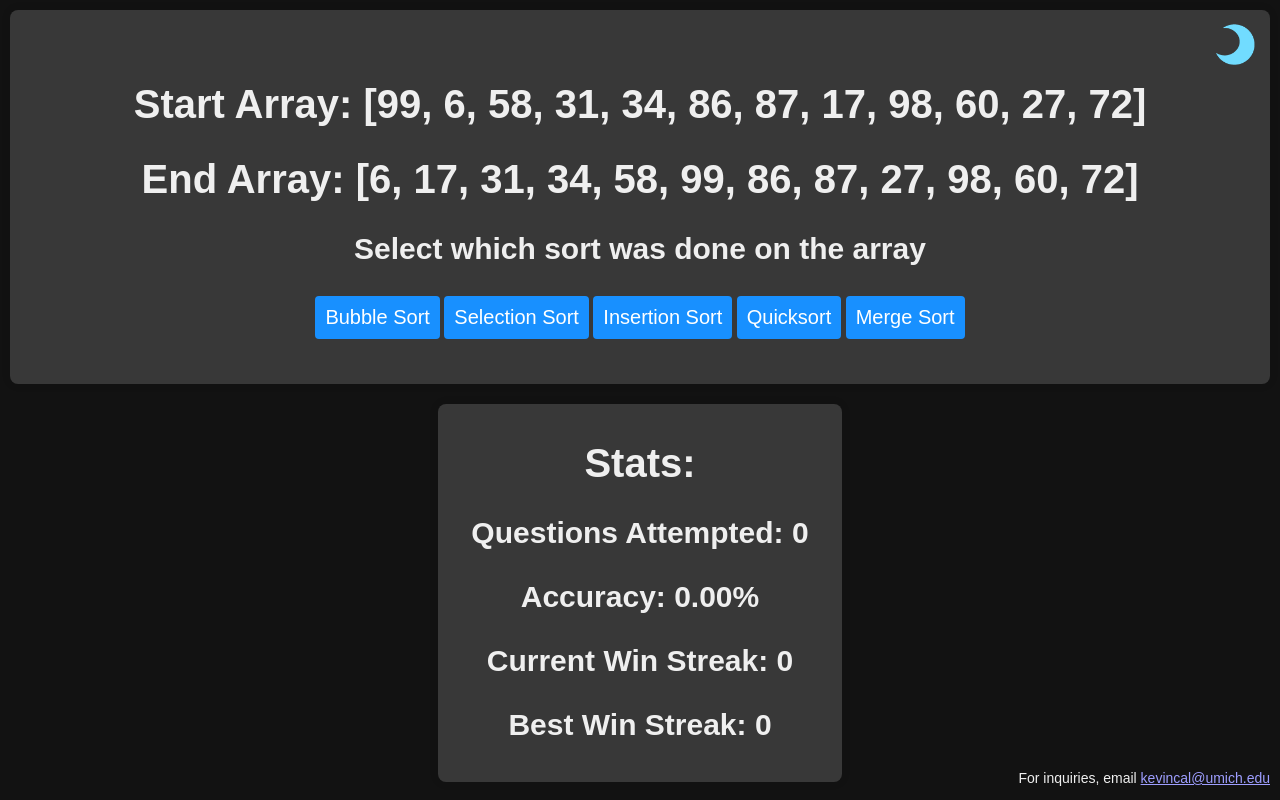
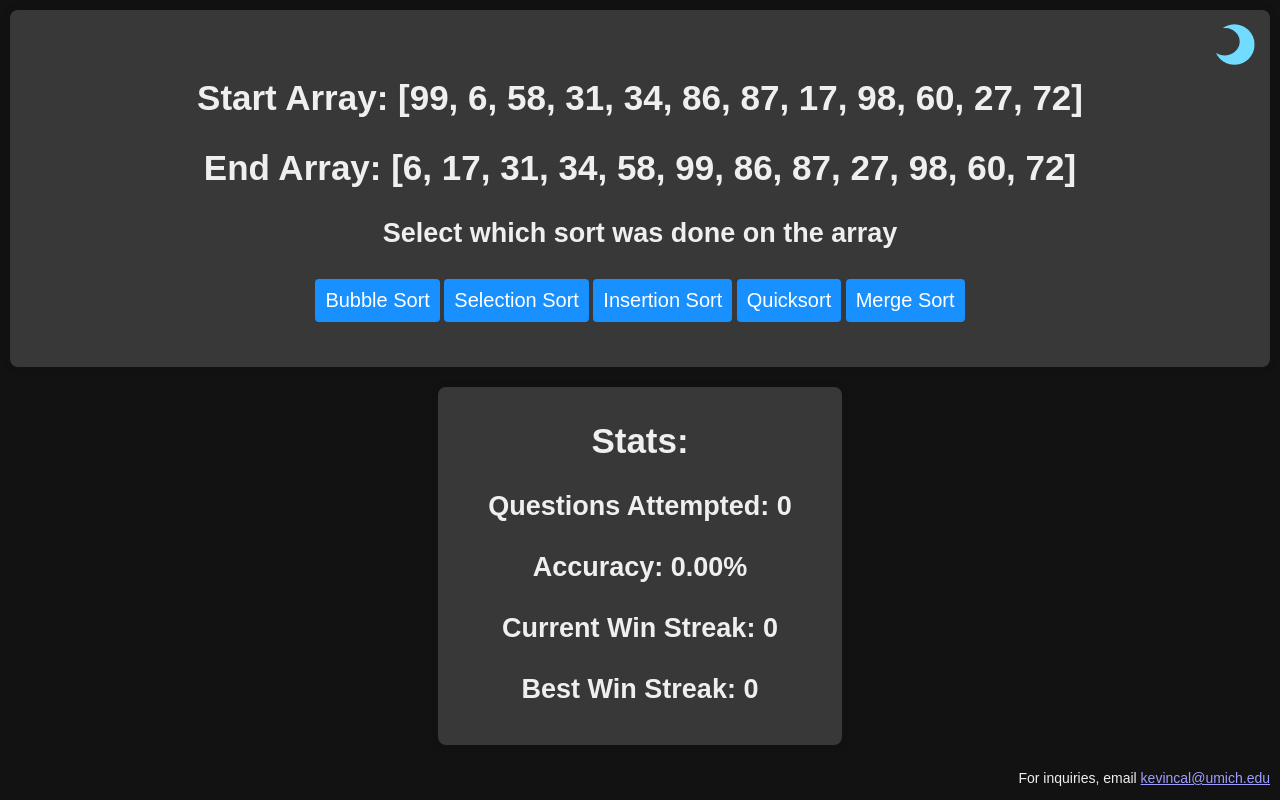
Before and after one commit to kevincal1226/281-Sorting, a plain HTML site: page index.html in a window 1280 px wide. Drawn offline with Linux system fonts and the light colour scheme.

Commit message:
standardized font sizes

```diff
--- a/styles.css
+++ b/styles.css
@@ -54,12 +54,12 @@ body {
 }
 
 h1 {
-    font-size: 40px;
+    font-size: 35px;
     margin-bottom: 30px;
 }
 
 h2 {
-    font-size: 30px;
+    font-size: 27px;
     margin-bottom: 30px;
 }
 
```
